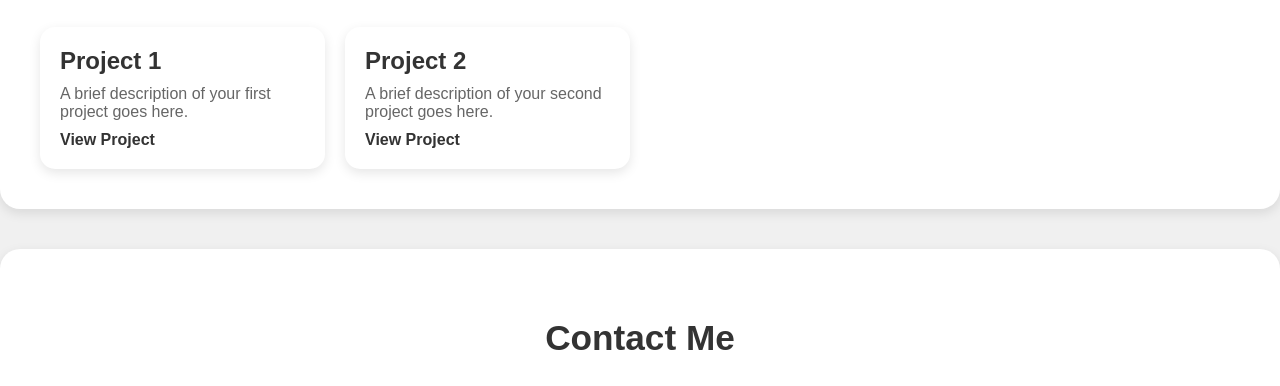
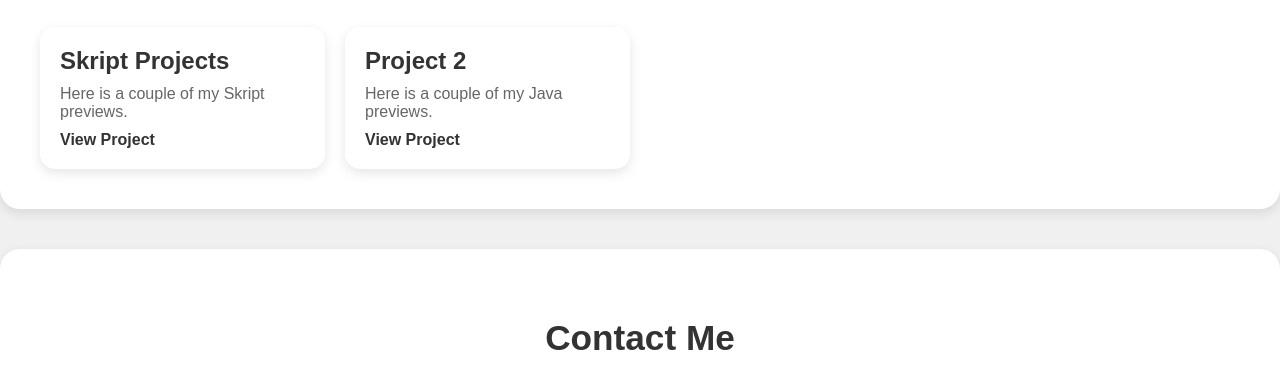
Before and after one commit to kiipism/portfolio, a plain HTML site: page index.html in a window 1280 px wide. Shown: the part 711-1097 px from the top of the page. Drawn offline with Linux system fonts and the light colour scheme.

Commit message:
Update index.html

```diff
--- a/index.html
+++ b/index.html
@@ -3,7 +3,7 @@
 <head>
     <meta charset="UTF-8">
     <meta name="viewport" content="width=device-width, initial-scale=1.0">
-    <title>Your Name's Portfolio</title>
+    <title>Portfolio</title>
     <style>
         body {
             font-family: 'Arial', sans-serif;
@@ -177,13 +177,13 @@
         <h2>Projects</h2>
         <div class="projects-container">
             <div class="project-card">
-                <h3>Project 1</h3>
-                <p>A brief description of your first project goes here.</p>
+                <h3>Skript Projects</h3>
+                <p>Here is a couple of my Skript previews.</p>
                 <a href="https://github.com/your-username/project1" target="_blank">View Project</a>
             </div>
             <div class="project-card">
                 <h3>Project 2</h3>
-                <p>A brief description of your second project goes here.</p>
+                <p>Here is a couple of my Java previews.</p>
                 <a href="https://github.com/your-username/project2" target="_blank">View Project</a>
             </div>
         </div>
```
